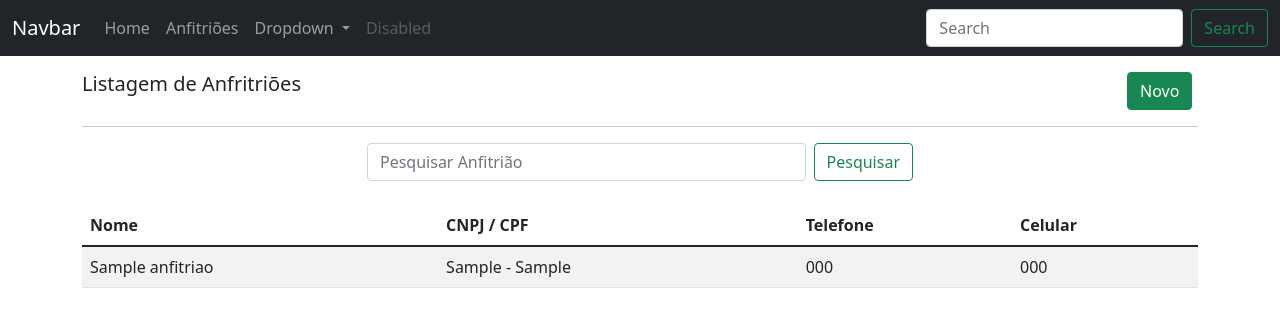
After one commit to fas-fernando/e, a PHP site: page /evoapp/list_anfitriao.php in a window 1280 px wide. The commit adds this page. Shown: the top 327 px of the page. Run offline with PHP 8.4, Linux system fonts and the light colour scheme; tables that the repository leaves empty or names only in its code hold one stand-in row (values such as "Sample post"); some libraries are stand-ins or nearby versions.

Commit message:
listagem de anfitrião

```diff
--- a/form_cad_anfitriao.php
+++ b/form_cad_anfitriao.php
@@ -5,12 +5,12 @@
         <h5>Cadastrar de Anfitrião</h5>
     </div>
     <div class="card-body">
-        <form action="cad_anfitriao.php" method="post">
+        <form action="cad_anfitriao.php" method="POST">
             <div class="row">
                 <div class="col-12">
                     <div class="form-group">
                         <label for="nome_anfi" class="form-label">Nome Completo</label>
-                        <input type="text" class="form-control" id="nome_anfi" name="nome_anfi">
+                        <input type="text" class="form-control" id="nome_anfi" name="nome_anfi" required>
                     </div>
                 </div>
             </div>
--- a/layout/navbar.php
+++ b/layout/navbar.php
@@ -7,10 +7,10 @@
         <div class="collapse navbar-collapse" id="navbarSupportedContent">
             <ul class="navbar-nav me-auto mb-2 mb-lg-0">
                 <li class="nav-item">
-                    <a class="nav-link active" aria-current="page" href="http://localhost/evoapp/">Home</a>
+                    <a class="nav-link" aria-current="page" href="http://localhost/evoapp/">Home</a>
                 </li>
                 <li class="nav-item">
-                    <a class="nav-link" href="http://localhost/evoapp/form_cad_anfitriao.php">Link</a>
+                    <a class="nav-link" href="http://localhost/evoapp/list_anfitriao.php">Anfitriões</a>
                 </li>
                 <li class="nav-item dropdown">
                     <a class="nav-link dropdown-toggle" href="#" id="navbarDropdown" role="button" data-bs-toggle="dropdown" aria-expanded="false">
--- /dev/null
+++ b/list_anfitriao.php
@@ -0,0 +1,67 @@
+<?php include 'layout/header.php' ?>
+
+<?php
+
+    include 'conexao.php';
+
+    $pesquisa = $_POST['busca'] ?? '';
+
+    $sql = "SELECT *
+    FROM anfitriao
+    WHERE nome LIKE '%$pesquisa%' or cpf LIKE '%$pesquisa%' or cnpj LIKE '%$pesquisa%'";
+    $res = mysqli_query($conexao, $sql);
+
+?>
+
+<div class="row">
+    <div class="col-md-3 col-sm-10">
+        <h5>Listagem de Anfritriões</h5>
+    </div>
+    <div class="col-md-8"></div>
+    <div class="col-md-1 col-sm-2">
+        <a href="form_cad_anfitriao.php" class="btn btn-success">Novo</a>
+    </div>
+</div>
+
+<hr>
+
+<div class="row">
+    <div class="container-fluid col-md-6 col-sm-12">
+        <form class="d-flex" action="list_anfitriao.php" method="POST">
+            <input class="form-control me-2" type="search" placeholder="Pesquisar Anfitrião" aria-label="Search" name="busca">
+            <button class="btn btn-outline-success" type="submit">Pesquisar</button>
+        </form>
+    </div>
+    <div class="col-md-12 col-sm-12 mt-4">
+        <table class="table table-striped table-hover">
+            <thead>
+                <tr>
+                    <th scope="col">Nome</th>
+                    <th scope="col">CNPJ / CPF</th>
+                    <th scope="col">Telefone</th>
+                    <th scope="col">Celular</th>
+                </tr>
+            </thead>
+            <tbody>
+                <?php while($dados = mysqli_fetch_assoc($res)) { ?>
+
+                    <tr>
+                        <td><?= $dados['nome'] ?></td>
+                        <td><?= $dados['cnpj'] ?> - <?= $dados['cpf'] ?></td>
+                        <td><?= $dados['tel_fixo'] ?></td>
+                        <td><?= $dados['tel_celular'] ?></td>
+                    </tr>
+
+                <?php } ?>
+            </tbody>
+        </table>
+    </div>
+</div>
+
+
+
+
+
+
+
+<?php include 'layout/footer.php' ?>
```
Also changed, not shown: cad_anfitriao.php (+13 -9 lines), funcoes.php (added, +8 -0 lines).
